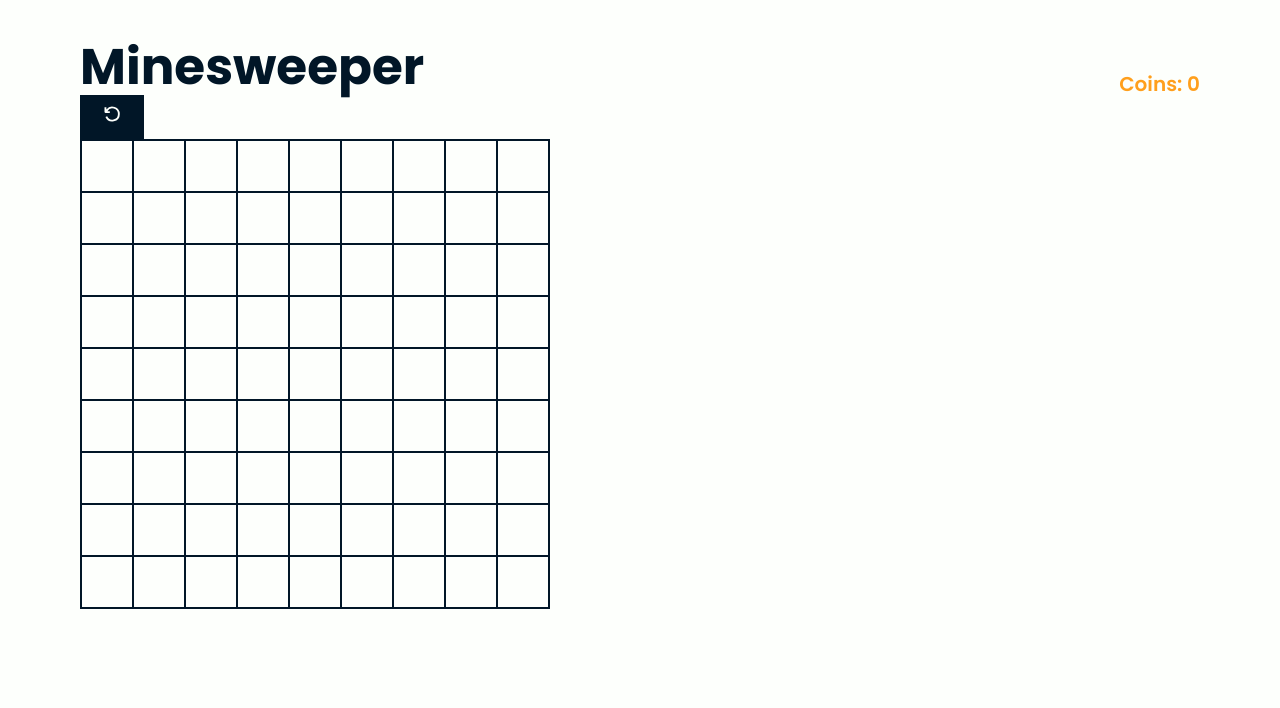
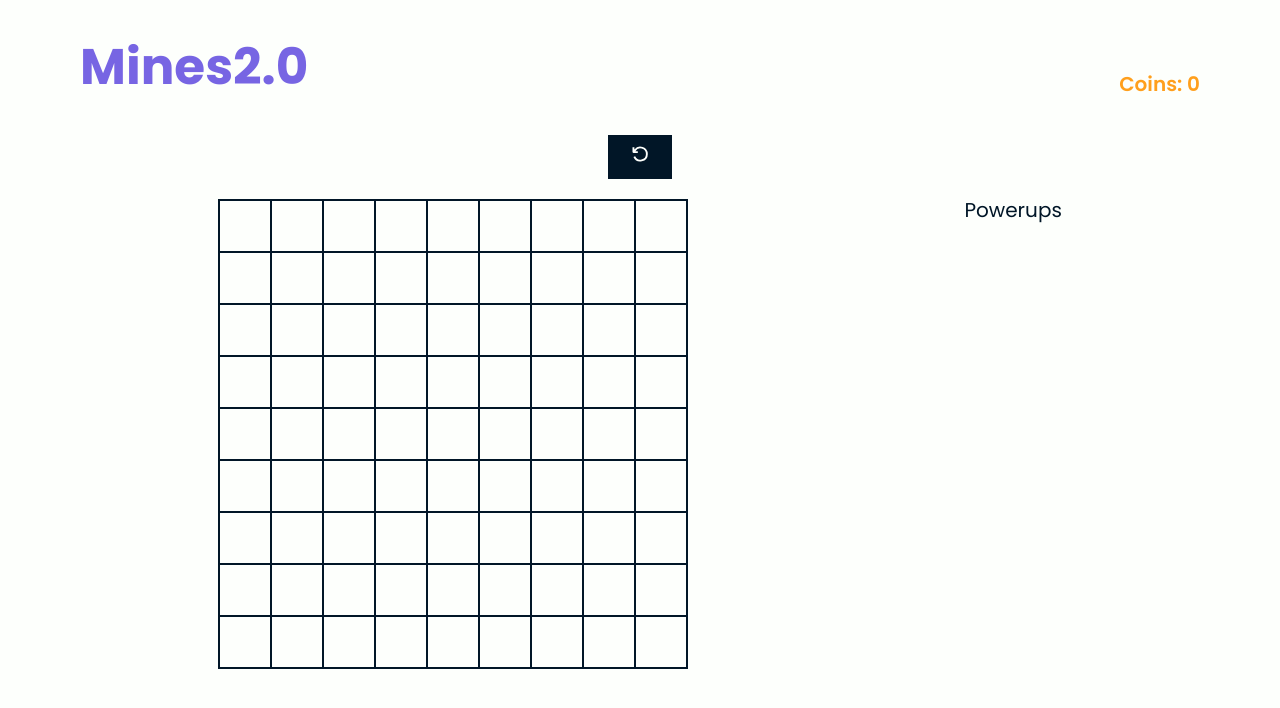
Before and after one commit to ki8yk8/minesweeper, a React (Vite) app: page / in a window 1280 px wide. Shown: the top 708 px of the page. Built offline with nearby package versions, Linux system fonts and the light colour scheme; a web font is replaced by a local one.

Commit message:
makes the layout better for better handling of powerup mode

```diff
--- a/index.html
+++ b/index.html
@@ -3,7 +3,7 @@
   <head>
     <meta charset="UTF-8" />
     <meta name="viewport" content="width=device-width, initial-scale=1.0" />
-    <title>MineSweeper Game</title>
+    <title>Mines2.0</title>
 
 		<link rel="preconnect" href="https://fonts.googleapis.com">
 		<link rel="preconnect" href="https://fonts.gstatic.com" crossorigin>
--- a/src/app.css
+++ b/src/app.css
@@ -1,6 +1,7 @@
 #root {
 	padding: 2rem 4rem;
 	display: flex;
+	flex-direction: column;
 	gap: 2rem;
 	height: 100%;
 	max-width: 100vw;
@@ -8,20 +9,7 @@
 	overflow: hidden;
 }
 
-#root>main {
+#root > main {
 	flex-grow: 1;
-	overflow: auto;
-}
-
-.game {
-	display: flex;
-	flex-direction: column;
-	/* max-width: 100vw;
-	max-height: 100vh; */
 	overflow: hidden;
 }
-
-.game .game_wrapper {
-	flex-grow: 1;
-	overflow: auto;
-}
--- a/src/app.jsx
+++ b/src/app.jsx
@@ -26,7 +26,7 @@ export default function App() {
 	}
 
 	return (
-		<main className="game">
+		<>
 			<header
 				style={{
 					display: "flex",
@@ -34,7 +34,7 @@ export default function App() {
 					alignItems: "flex-end",
 				}}
 			>
-				<h1>Minesweeper</h1>
+				<h1 style={{ color: "var(--color-medium-slate-blue)" }}>Mines2.0</h1>
 				<p
 					className="u-font-weight-semi-bold"
 					style={{ color: "var(--color-orange-peel)" }}
@@ -42,15 +42,45 @@ export default function App() {
 					Coins: {coins}
 				</p>
 			</header>
-			<section className="game_wrapper">
+
+			<main>
+				<section
+					className="game"
+					style={{
+						display: "flex",
+						flexDirection: "column",
+						alignItems: "center",
+						overflow: "hidden",
+						height: "100%",
+						gap: "1rem",
+					}}
+				>
 					<Controls onRestart={handleGameRestart} />
+
+					<div
+						style={{
+							flexGrow: 1,
+							overflow: "hidden",
+							display: "flex",
+							width: "100%",
+							justifyContent: "space-around",
+						}}
+					>
+						<div style={{ overflow: "auto" }}>
 							<Minesweeper
 								level="easy"
 								onWin={handleGameWin}
 								onLose={handleGameLose}
 								reset={reset}
 							/>
+						</div>
+						<aside>
+							<p>Powerups</p>
+						</aside>
+					</div>
 				</section>
+			</main>
+
 			<Modal
 				isOpen={show_modal.gameover}
 				onClose={() => {
@@ -67,6 +97,6 @@ export default function App() {
 			>
 				Congratulations! You Won
 			</Modal>
-		</main>
+		</>
 	);
 }
```
Lines whose indentation alone changed are shown as unchanged.
